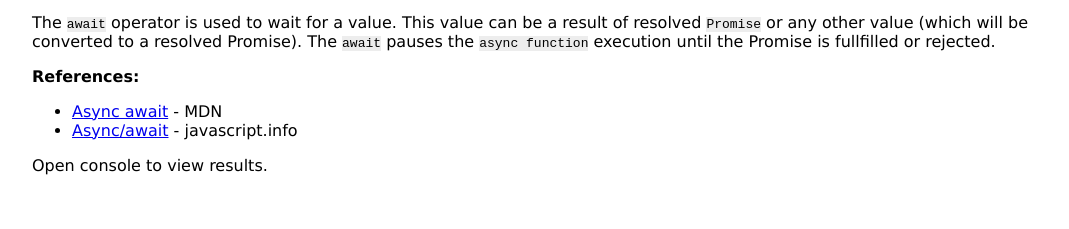
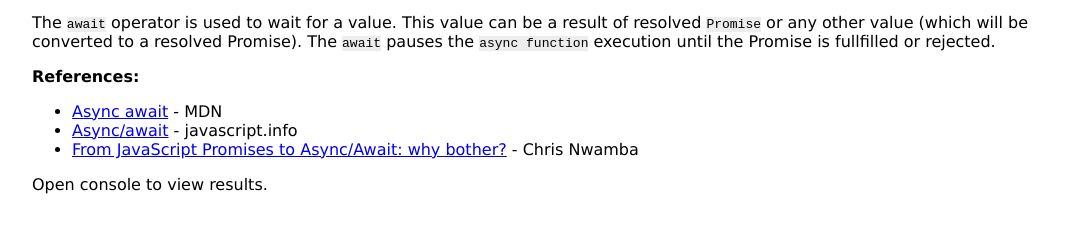
Before and after one commit to eremina-official/javascript-features, a website: page features/page27.html in a window 1280 px wide. Shown: the part 103-332 px from the top of the page, without its empty margins (96-1165 px from the left). Drawn offline with Linux system fonts and the light colour scheme.

Commit message:
update references

```diff
--- a/features/page27.html
+++ b/features/page27.html
@@ -21,6 +21,7 @@
     <ul>
       <li><a href="https://developer.mozilla.org/en-US/docs/Learn/JavaScript/Asynchronous/Async_await">Async await</a> - MDN</li>
       <li><a href="https://javascript.info/async-await">Async/await</a> - javascript.info</li>
+      <li><a href="https://blog.pusher.com/promises-async-await/">From JavaScript Promises to Async/Await: why bother?</a> - Chris Nwamba</li>
     </ul>
     <p>Open console to view results.</p>
   </main>
```
